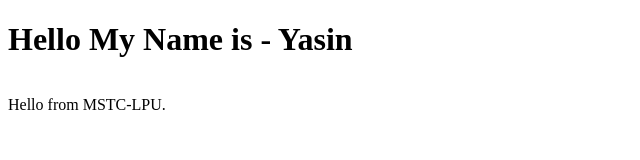
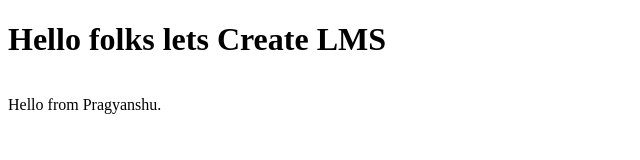
Before and after one commit to Pragyanshu-Mohapatra/Index.html, a plain HTML site: page index.html in a window 1280 px wide. Shown: the whole page, without its empty margins (0-640 px from the left). Drawn offline with Linux system fonts and the light colour scheme.

Commit message:
Update index.html

```diff
--- a/index.html
+++ b/index.html
@@ -7,10 +7,10 @@
     <title>Basic HTML</title>
 </head>
 <body>
-    <h1 style="align-content: center">Hello My Name is - Yasin</h1>
+    <h1 style="align-content: center">Hello folks lets Create LMS </h1>
     <div style="align-content: center">
         <p>
-            Hello from MSTC-LPU.
+            Hello from Pragyanshu.
         </p>
     </div>
 </body>
```
